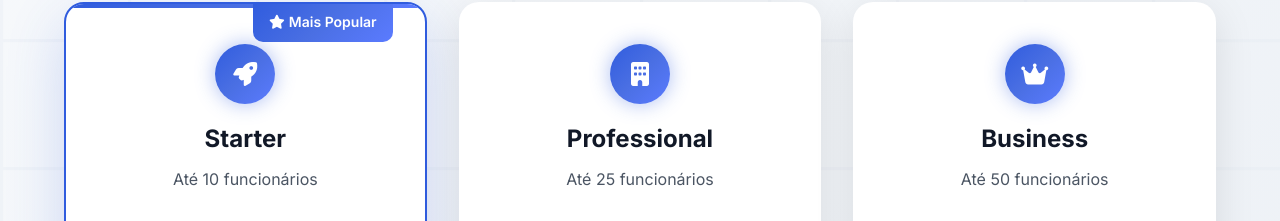
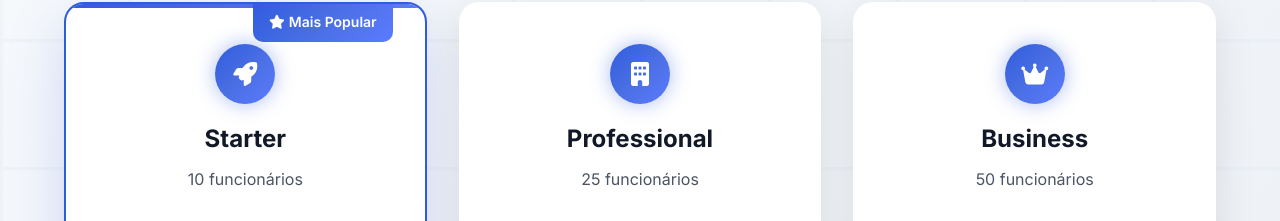
Before and after one commit to ElevateBr/tapinout-landingpage, a plain HTML site: page index.html in a window 1280 px wide. Shown: the part 6235-6456 px from the top of the page. Drawn offline with Linux system fonts and the light colour scheme.

Commit message:
retirado a palavra *Até* dos cards de planos

```diff
--- a/index.html
+++ b/index.html
@@ -625,7 +625,7 @@
                   <i class="fas fa-rocket" aria-hidden="true"></i>
                 </div>
                 <h3 class="plan-name">Starter</h3>
-                <p class="plan-description">Até 10 funcionários</p>
+                <p class="plan-description">10 funcionários</p>
               </div>
 
               <div class="plan-pricing">
@@ -661,7 +661,7 @@
                   <i class="fas fa-building" aria-hidden="true"></i>
                 </div>
                 <h3 class="plan-name">Professional</h3>
-                <p class="plan-description">Até 25 funcionários</p>
+                <p class="plan-description">25 funcionários</p>
               </div>
 
               <div class="plan-pricing">
@@ -696,7 +696,7 @@
                   <i class="fas fa-crown" aria-hidden="true"></i>
                 </div>
                 <h3 class="plan-name">Business</h3>
-                <p class="plan-description">Até 50 funcionários</p>
+                <p class="plan-description">50 funcionários</p>
               </div>
 
               <div class="plan-pricing">
```
